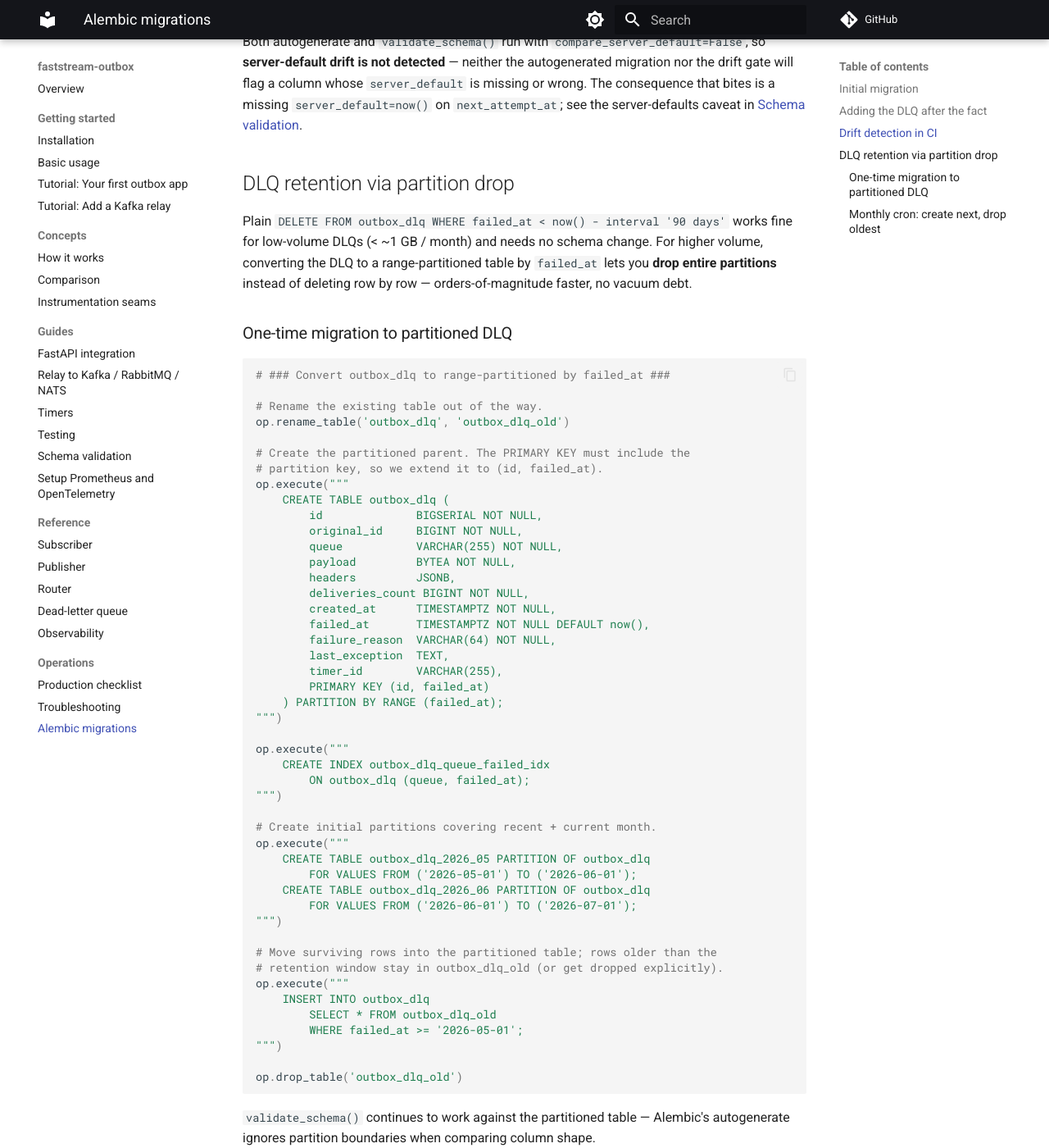
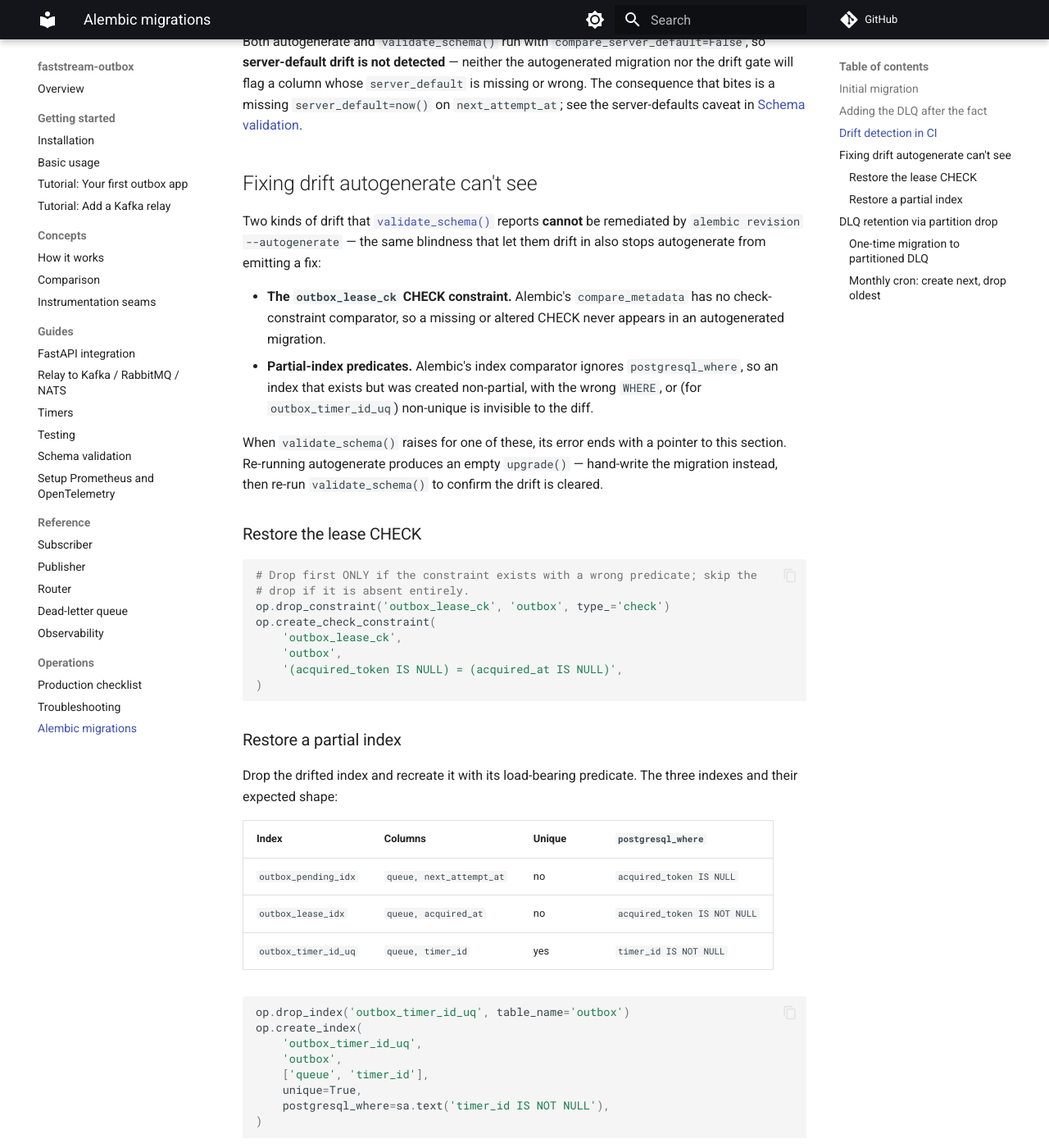
Before and after one commit to modern-python/faststream-outbox, an MkDocs documentation site: the page built from docs/operations/alembic.md, in a window 1280 px wide and 1400 px high, scrolled down 2983 px. Shown: the whole window at 82% size. Built offline with MkDocs 1.6.1 and Material for MkDocs 9.7.7, drawn with Linux system fonts in a browser that asks for light colours; comment, search, counter and statistics services are not loaded; some of the changed text lies outside the part shown.

Commit message:
docs: hand-written migration recipe for autogen-blind drift
Co-Authored-By: Claude Opus 4.8 (1M context) <noreply@anthropic.com>

````diff
--- a/docs/operations/alembic.md
+++ b/docs/operations/alembic.md
@@ -157,6 +157,64 @@ consequence that bites is a missing `server_default=now()` on
 `next_attempt_at`; see the server-defaults caveat in
 [Schema validation](../usage/schema-validation.md).
 
+## Fixing drift autogenerate can't see { #fixing-drift-autogenerate-cant-see }
+
+Two kinds of drift that
+[`validate_schema()`](../usage/schema-validation.md) reports **cannot** be
+remediated by `alembic revision --autogenerate` — the same blindness that
+let them drift in also stops autogenerate from emitting a fix:
+
+- **The `outbox_lease_ck` CHECK constraint.** Alembic's `compare_metadata`
+  has no check-constraint comparator, so a missing or altered CHECK never
+  appears in an autogenerated migration.
+- **Partial-index predicates.** Alembic's index comparator ignores
+  `postgresql_where`, so an index that exists but was created non-partial,
+  with the wrong `WHERE`, or (for `outbox_timer_id_uq`) non-unique is
+  invisible to the diff.
+
+When `validate_schema()` raises for one of these, its error ends with a
+pointer to this section. Re-running autogenerate produces an empty
+`upgrade()` — hand-write the migration instead, then re-run
+`validate_schema()` to confirm the drift is cleared.
+
+### Restore the lease CHECK
+
+```python
+# Drop first ONLY if the constraint exists with a wrong predicate; skip the
+# drop if it is absent entirely.
+op.drop_constraint('outbox_lease_ck', 'outbox', type_='check')
+op.create_check_constraint(
+    'outbox_lease_ck',
+    'outbox',
+    '(acquired_token IS NULL) = (acquired_at IS NULL)',
+)
+```
+
+### Restore a partial index
+
+Drop the drifted index and recreate it with its load-bearing predicate. The
+three indexes and their expected shape:
+
+| Index | Columns | Unique | `postgresql_where` |
+| --- | --- | --- | --- |
+| `outbox_pending_idx` | `queue, next_attempt_at` | no | `acquired_token IS NULL` |
+| `outbox_lease_idx` | `queue, acquired_at` | no | `acquired_token IS NOT NULL` |
+| `outbox_timer_id_uq` | `queue, timer_id` | yes | `timer_id IS NOT NULL` |
+
+```python
+op.drop_index('outbox_timer_id_uq', table_name='outbox')
+op.create_index(
+    'outbox_timer_id_uq',
+    'outbox',
+    ['queue', 'timer_id'],
+    unique=True,
+    postgresql_where=sa.text('timer_id IS NOT NULL'),
+)
+```
+
+Substitute the columns / `unique` / predicate from the table above for
+`outbox_pending_idx` and `outbox_lease_idx`.
+
 ## DLQ retention via partition drop { #dlq-retention-via-partition-drop }
 
 Plain `DELETE FROM outbox_dlq WHERE failed_at < now() - interval '90
````
Also changed, not shown: docs/usage/schema-validation.md (+6 -0 lines).
